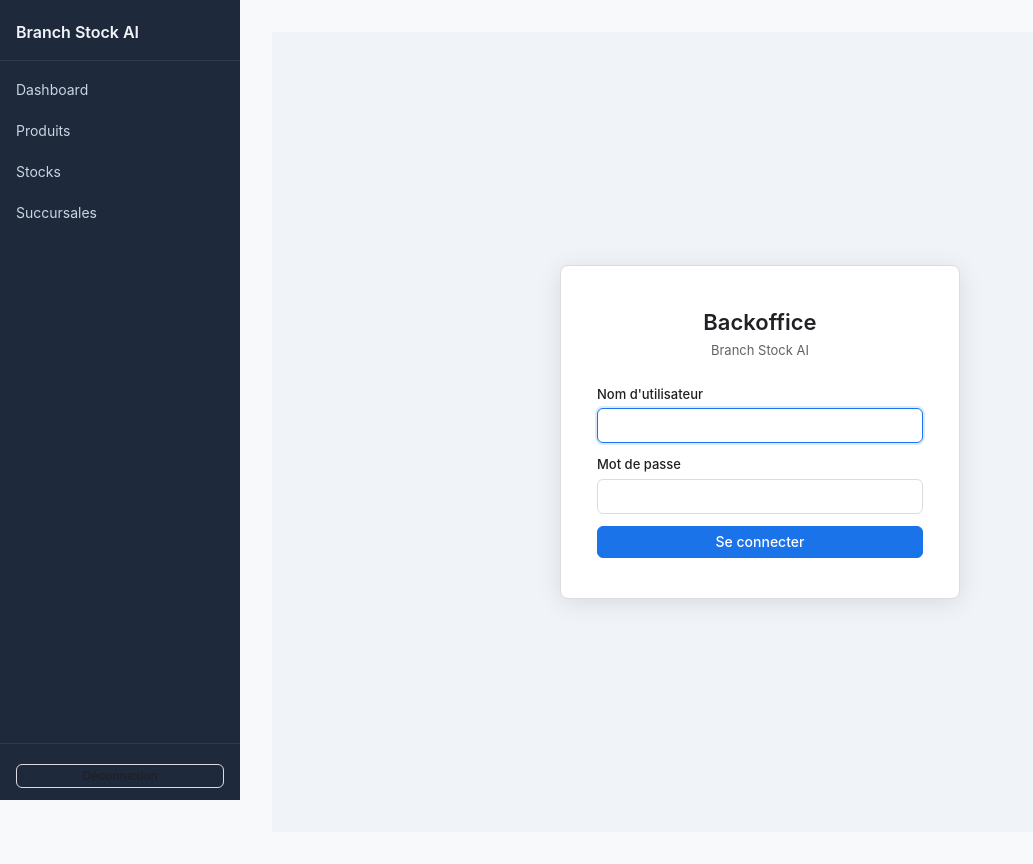
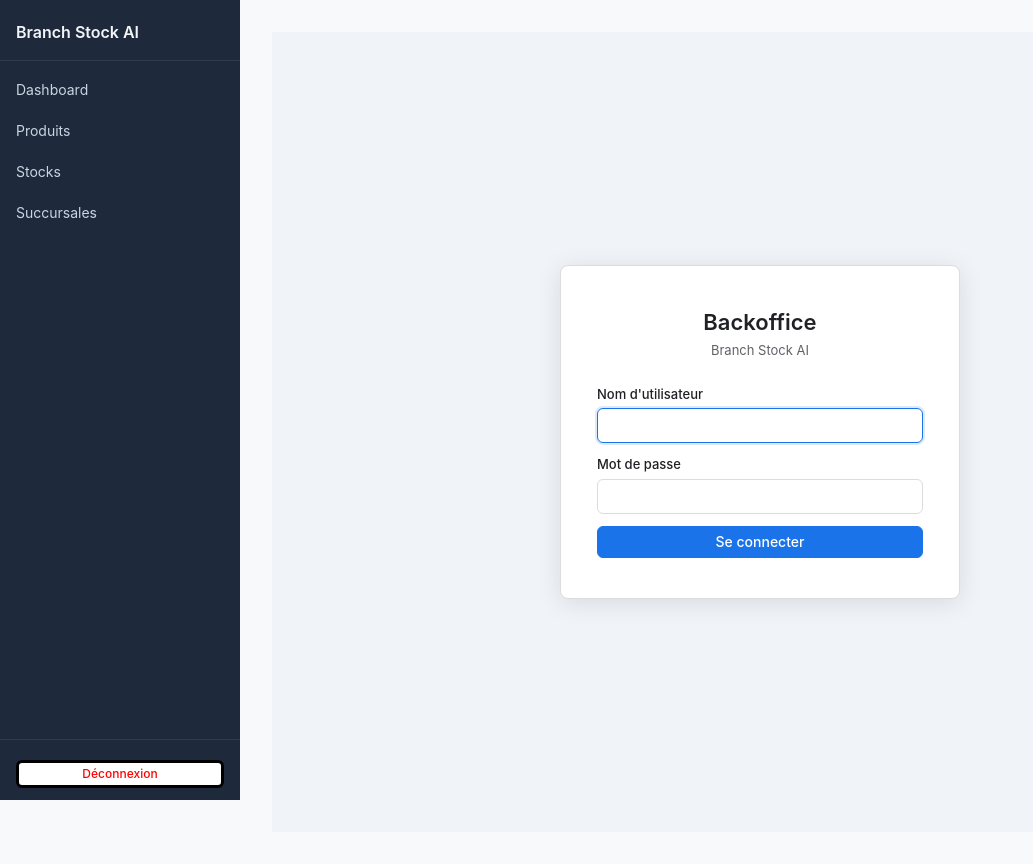
Before and after one commit to jonathancahoreau-larcadia/branch-stock-ai, a Flask app: page /login in a window 1280 px wide. Shown: the whole page, without its empty margins (0-1033 px from the left). Run offline with Flask 3, Linux system fonts and the light colour scheme; the visitor is signed in with stand-in values (Sample User, id 1); parts of the project's set-up code (start-up, migrations or seed data) failed here and were passed over.

Commit message:
modifie deconnexion and reset buttons

```diff
--- a/backoffice/static/css/style.css
+++ b/backoffice/static/css/style.css
@@ -640,3 +640,9 @@ textarea:focus {
 .search-bar {
     margin-bottom: 20px;
 }
+
+.btn--outline {
+    color: red !important;
+    background: white !important;
+    border: 3px solid black !important;
+}
```
